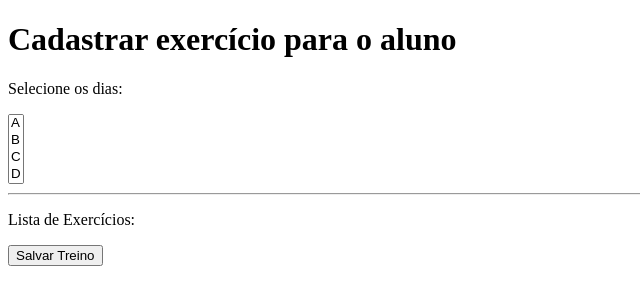
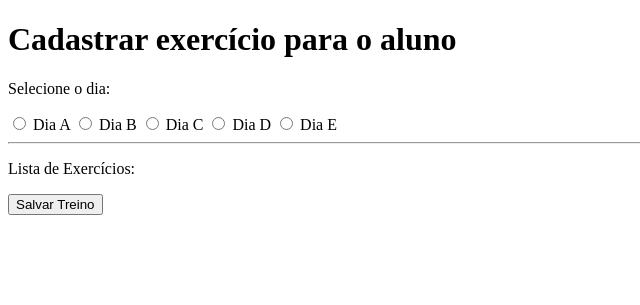
Before and after one commit to lealdavi/ProjetoES, a Flask app: page /lista_exercicios in a window 1280 px wide. Shown: the top 305 px of the page, without its empty margins (0-640 px from the left). Run offline with Flask 3, Linux system fonts and the light colour scheme; data that the repository does not hold is empty; some libraries are stand-ins or nearby versions.

Commit message:
Implementei função de cadastrar treino no banco de dados

```diff
--- a/cadastrarTreinoService/app.py
+++ b/cadastrarTreinoService/app.py
@@ -5,12 +5,18 @@ from flask import Flask, request, render_template
 
 app = Flask(__name__)
 
-class Usuario:
-    def __init__(self, nome, idade):
-        self.nome = nome
-        self.idade = idade
-        self.sexo = 'F'
-        self.avaliacao
+class ItemTreino:
+    def __init__(self, exercicio, series, repeticoes, intervalo):
+        self.exercicio = exercicio
+        self.series = series
+        self.repeticoes = repeticoes
+        self.intervalo = intervalo
+
+class TreinoPersonalizado:
+    def __init__(self, id_treino, nivel):
+        self.id_treino = id_treino
+        self.nivel = nivel
+        self.itens = []
 
 def get_db_connection():
     return psycopg2.connect(
@@ -31,16 +37,20 @@ def home():
 def cadastrar():
     conexao = get_db_connection()
     cursor = conexao.cursor(cursor_factory=psycopg2.extras.RealDictCursor)
-    cursor.execute("SELECT * FROM usuarios")
+
+    cursor.execute("SELECT * FROM usuario")
+
     resultado = cursor.fetchall()
+
     cursor.close()
     conexao.close()
+
     return render_template("usuarios.html", resultado=resultado)
 
 
 @app.route("/lista_exercicios", methods=["GET", "POST"])
 def lista_exercicios():
-    id_aluno = request.form.get("usuarios_selecionados")
+    id_aluno = request.form.get("usuario_selecionado")
     url_api = "http://127.0.0.1:8000"
     lista_de_exercicios = []
 
@@ -57,23 +67,90 @@ def lista_exercicios():
 @app.route("/add_treino", methods=["POST"])
 def add_treino():
     id_aluno = request.form.get("id_aluno")
-    dias = request.form.getlist("dias_treino")
-    ids_selecionados = request.form.getlist("exercicios_selecionados")
 
-    treino_para_salvar = []
+    conexao = get_db_connection()
+    cursor = conexao.cursor()
 
-    treino_para_salvar.append({
-            "aluno_id": id_aluno,
-            "exercicio_id": exercicio_id,
-            "dias": dias,
-            "series": series,
-            "repeticoes": repeticoes,
-            "intervalo": intervalo
-    })
+    comando = "SELECT id_treino FROM treino WHERE id_usuario = %s"
+    valores = (id_aluno,)
 
-    print(treino_para_salvar)
-    return "Treino salvo com sucesso!"
+    cursor.execute(comando, valores)
+    resultado = cursor.fetchone()
 
+    if resultado:
+        id_treino = resultado[0]
+    else:
+        comando_insert = "INSERT INTO treino (id_usuario) VALUES (%s)"
+        cursor.execute(comando_insert, (id_aluno,))
+        conexao.commit()
+
+        comando_select = "SELECT id_treino FROM treino WHERE id_usuario = %s ORDER BY id_treino DESC LIMIT 1"
+        cursor.execute(comando_select, (id_aluno,))
+
+        id_treino = cursor.fetchone()[0]
+
+    cursor.close()
+    conexao.close()
+
+    return add_treino_dia(id_treino)
+
+
+def add_treino_dia(id_treino):
+    dia_escolhido = request.form.get("dia_treino")
+    exercicios_escolhidos = request.form.getlist("exercicios_selecionados")
+
+    conexao = get_db_connection()
+    cursor = conexao.cursor()
+
+    comando = "INSERT INTO treino_dia DEFAULT VALUES"
+
+    cursor.execute(comando)
+    conexao.commit()
+
+    comando = "SELECT id_treino_dia FROM treino_dia ORDER BY id_treino_dia DESC LIMIT 1"
+
+    cursor.execute(comando)
+    id_treino_dia = cursor.fetchone()[0]
+
+    if dia_escolhido == "A":
+        comando_update = "UPDATE treino SET treino_a = %s WHERE id_treino = %s"
+    elif dia_escolhido == "B":
+        comando_update = "UPDATE treino SET treino_b = %s WHERE id_treino = %s"
+    elif dia_escolhido == "C":
+        comando_update = "UPDATE treino SET treino_c = %s WHERE id_treino = %s"
+    elif dia_escolhido == "D":
+        comando_update = "UPDATE treino SET treino_d = %s WHERE id_treino = %s"
+    else:
+        comando_update = "UPDATE treino SET treino_e = %s WHERE id_treino = %s"
+
+    cursor.execute(comando_update, (id_treino_dia, id_treino))
+    conexao.commit()
+
+    for id_exercicio in exercicios_escolhidos:
+        qtd_series = request.form.get(f"series_{id_exercicio}")
+        qtd_reposicoes = request.form.get(f"repeticoes_{id_exercicio}")
+        qtd_intervalo = request.form.get(f"intervalo_{id_exercicio}")
+
+        add_item_treino(qtd_series, qtd_reposicoes, qtd_intervalo, id_exercicio, id_treino_dia)
+
+    cursor.close()
+    conexao.close()
+
+    return f"O treino {dia_escolhido} foi salvo com sucesso! <br> <a href='/cadastrar'>Novo Treino</a>"
+
+
+def add_item_treino(qtd_series, qtd_reposicoes, qtd_intervalo, id_exercicio, id_treino_dia):
+    conexao = get_db_connection()
+    cursor = conexao.cursor()
+
+    comando = "INSERT INTO item_treino (series, repeticoes, intervalo, id_exercicio, id_treino_dia) VALUES (%s, %s, %s, %s, %s)"
+    valores = (qtd_series, qtd_reposicoes, qtd_intervalo, id_exercicio, id_treino_dia)
+
+    cursor.execute(comando, valores)
+    conexao.commit()
+
+    cursor.close()
+    conexao.close()
 
 if __name__ == "__main__":
     app.run(debug=True, port=5000)
--- a/cadastrarTreinoService/templates/cadastrarTreinoAluno.html
+++ b/cadastrarTreinoService/templates/cadastrarTreinoAluno.html
@@ -11,14 +11,27 @@
 
         <input type="hidden" name="id_aluno" value="{{ id_aluno }}">
 
-        <p>Selecione os dias:</p>
-        <select name="dias_treino" multiple>
-            <option value="A">A</option>
-            <option value="B">B</option>
-            <option value="C">C</option>
-            <option value="D">D</option>
-            <option value="E">E</option>
-        </select>
+        <p>Selecione o dia:</p>
+
+        <label>
+            <input type="radio" name="dia_treino" value="A" required> Dia A
+        </label>
+
+        <label>
+            <input type="radio" name="dia_treino" value="B" required> Dia B
+        </label>
+
+        <label>
+            <input type="radio" name="dia_treino" value="C" required> Dia C
+        </label>
+
+        <label>
+            <input type="radio" name="dia_treino" value="D" required> Dia D
+        </label>
+
+        <label>
+            <input type="radio" name="dia_treino" value="E" required> Dia E
+        </label>
 
         <hr>
         <p>Lista de Exercícios:</p>
@@ -26,19 +39,19 @@
         {% for exercicio in resultado %}
 
             <label>
-                <input type="checkbox" name="exercicios_selecionados" value="{{ exercicio['id'] }}">
+                <input type="checkbox" name="exercicios_selecionados" value="{{ exercicio['id_exercicio'] }}">
                 <strong>{{ exercicio['nome'] }}</strong>
             </label>
             <br>
 
             <label>Séries:</label>
-            <input type="number" name="series_{{ exercicio['id'] }}">
+            <input type="number" name="series_{{ exercicio['id_exercicio'] }}">
 
             <label>Repetições:</label>
-            <input type="number" name="repeticoes_{{ exercicio['id'] }}">
+            <input type="number" name="repeticoes_{{ exercicio['id_exercicio'] }}">
 
             <label>Intervalo (s):</label>
-            <input type="number" name="intervalo_{{ exercicio['id'] }}">
+            <input type="number" name="intervalo_{{ exercicio['id_exercicio'] }}">
             <br><br>
 
         {% endfor %}
--- a/cadastrarTreinoService/templates/usuarios.html
+++ b/cadastrarTreinoService/templates/usuarios.html
@@ -13,7 +13,7 @@
         {% if resultado %}
             {% for usuario in resultado %}
                 <label>
-                    <input type="radio" name="usuarios_selecionados" value="{{ usuario['id'] }}" required>
+                    <input type="radio" name="usuario_selecionado" value="{{ usuario['id_usuario'] }}" required>
 
                     {{ usuario['nome'] }}
                 </label>
--- a/listarExerciciosService/app.py
+++ b/listarExerciciosService/app.py
@@ -20,7 +20,7 @@ def pegar_exercicios():
 
     cursor = conexao.cursor(cursor_factory=psycopg2.extras.RealDictCursor)
 
-    cursor.execute("SELECT * FROM exercicios")
+    cursor.execute("SELECT * FROM exercicio")
     resultado = cursor.fetchall()
 
     cursor.close()
```
